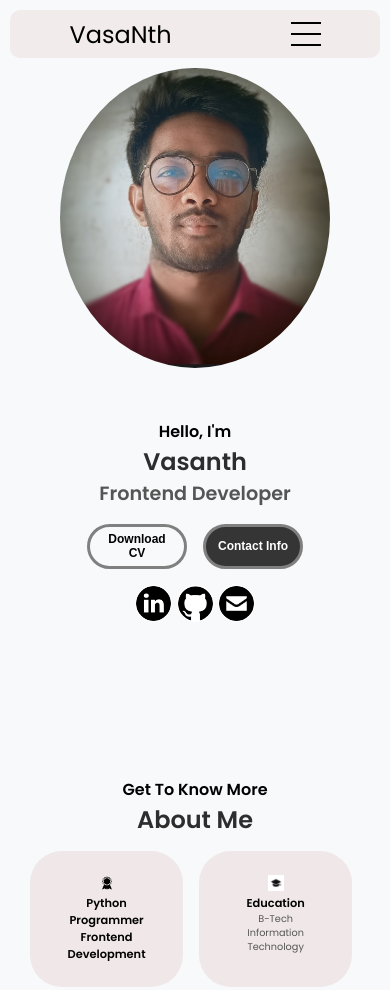
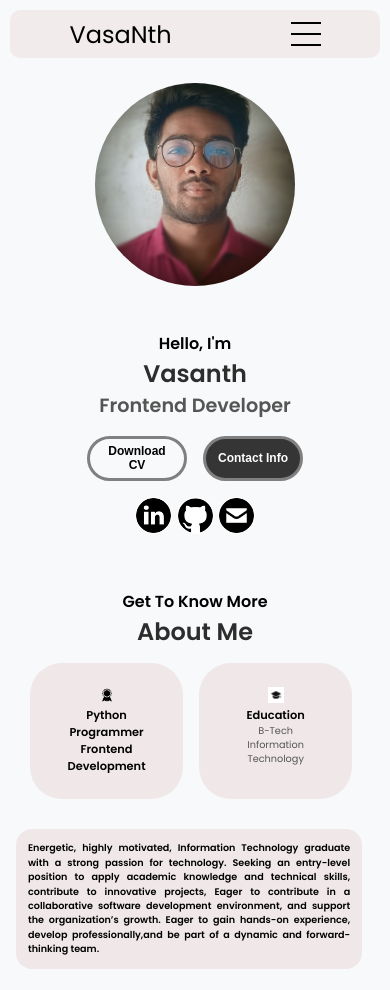
Before and after one commit to vasanth1202/potfolio, a plain HTML site: page index.html in a window 390 px wide. Shown: the top 990 px of the page. Drawn offline with Linux system fonts and the light colour scheme.

Commit message:
again profile

```diff
--- a/mediaqueries.css
+++ b/mediaqueries.css
@@ -270,9 +270,10 @@
     padding: 0;
   }
   #profile {
-    height: 84vh;
-    /* margin: 25px 0 0 0; */
-    margin: 0;
+    height: 60vh;
+    /* height: 84vh; */
+    margin: 25px 0 0 0;
+    /* margin: 0; */
     padding: 0%;
   }
   article {
@@ -288,7 +289,7 @@
     margin: 0;
     width: fit-content;
     border: none;
-    flex-warp:warp;
+    flex-wrap: wrap;
   }
   .contact-info-container img{
   cursor: pointer;
@@ -373,7 +374,7 @@
         align-content: center;
   }
   .section__text {
-    margin-top: 8rem;
+    margin-top: 4rem;
     padding: 1rem
   }
   .section__text button {
@@ -560,18 +561,19 @@
 }
  .section__pic-container {
     width: 70vw;
-
     height: auto;
   }
   .section__pic-container {
     width: auto;
      max-width: 270px;
-    height: 53vw;
+    height: 43vw;
+    /* height: 53vw; */
     justify-content: center;
      margin: auto;
   }
   .section__pic-container img {
-    width: 270px;
+    width: 200px;
+    height: 24vh;
   }
 
   .section__pic-container img:hover {
```
